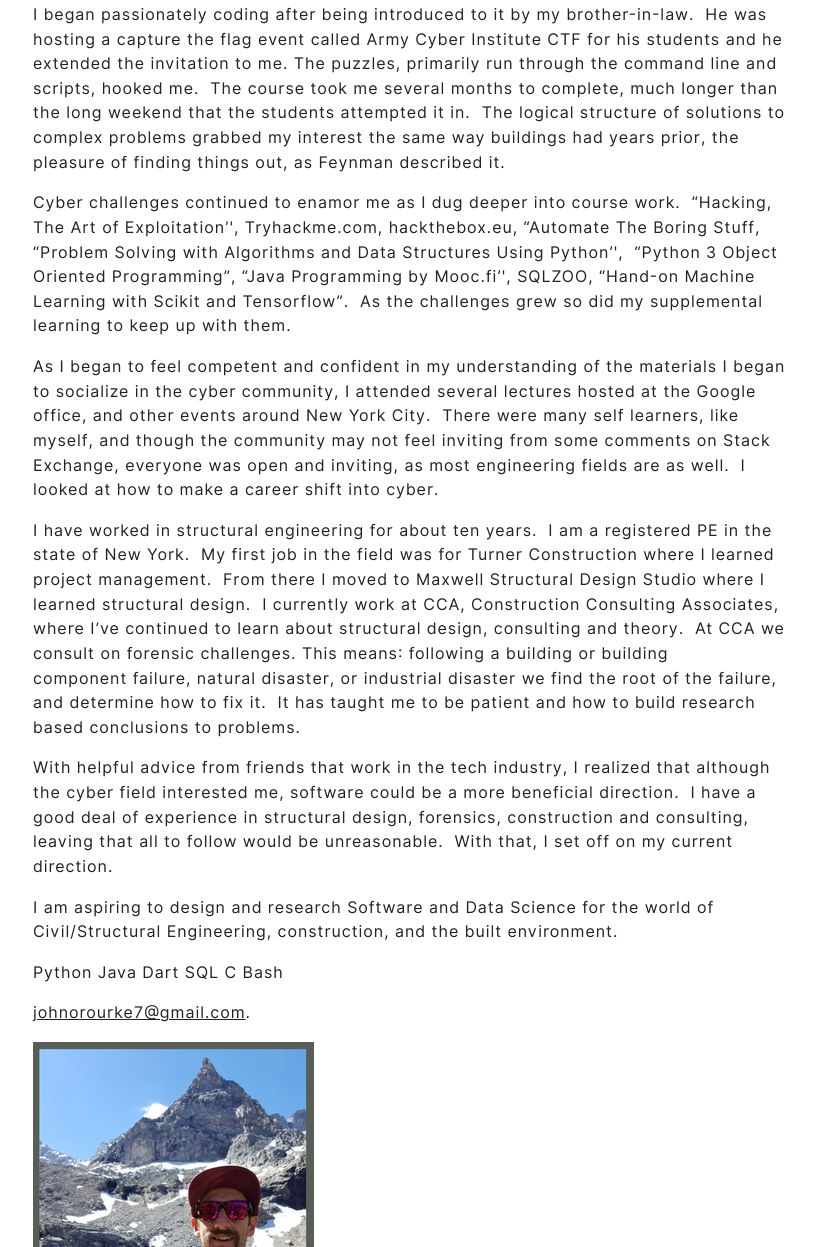
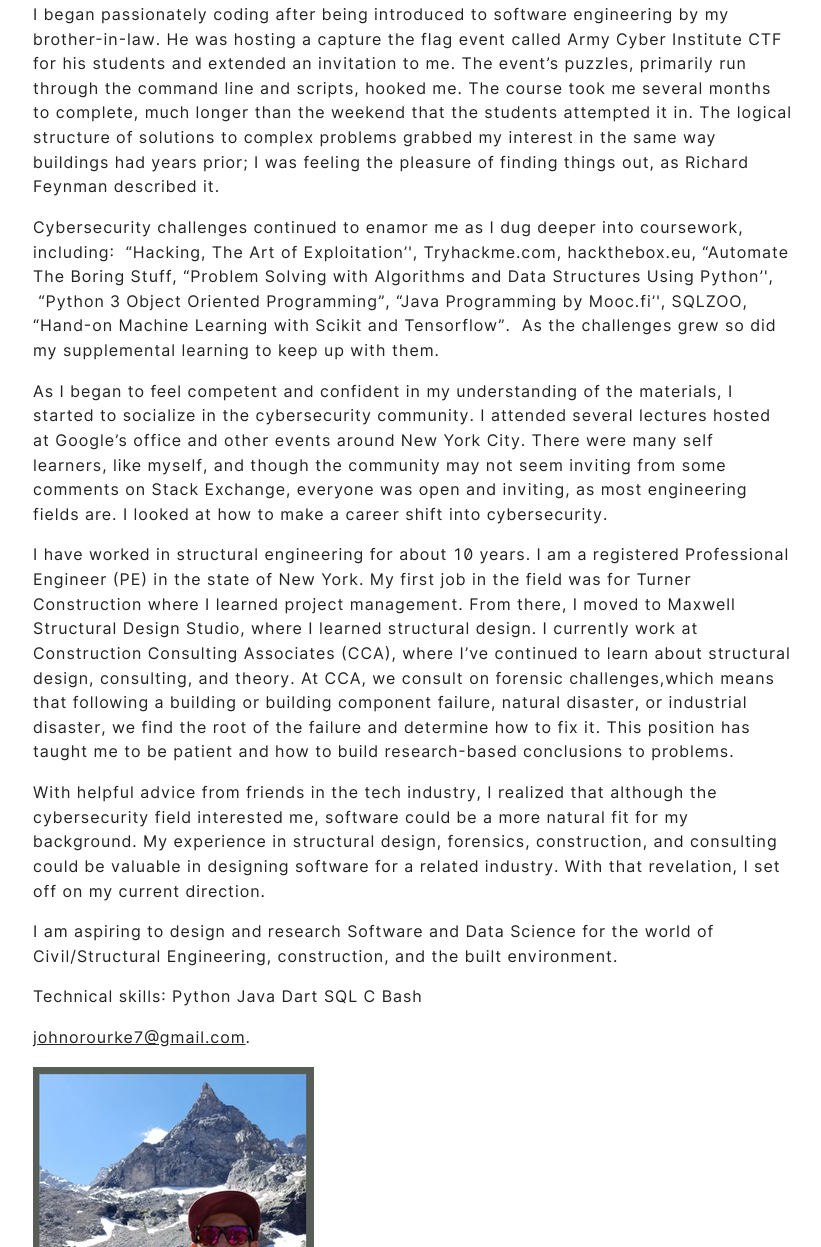
Before and after one commit to TacticalPants/TacticalPants.github.io, a plain HTML site: page about/index.html in a window 1280 px wide. Shown: the part 260-1507 px from the top of the page, without its empty margins (227-1048 px from the left). Drawn offline with nearby package versions, Linux system fonts and the light colour scheme.

Commit message:
Update index.html

```diff
--- a/about/index.html
+++ b/about/index.html
@@ -6,7 +6,7 @@
 <meta name="viewport" content="width=device-width, initial-scale=1, shrink-to-fit=no">
 <meta name="author" content="map[name:John O&#39;Rourke]">
 <meta name="description" content="Software Developer and a Structural Engineer.
-I began passionately coding after being introduced to it by my brother-in-law. He was hosting a capture the flag event called Armyctf for his students and he extended the invitation my way. The puzzles, primarily run through the command line and scripts hooked me. The course took me several months to complete, much longer than the long weekend that the students attempted to complete it in." />
+I began passionately coding after being introduced to software engineering by my brother-in-law. He was hosting a capture the flag event called Army Cyber Institute CTF for his students and extended an invitation to me. The event’s puzzles, primarily run through the command line and scripts, hooked me. The course took me several months to complete, much longer than the weekend that the students attempted it in. " />
 <meta name="keywords" content="" />
 <meta name="robots" content="noodp" />
 <meta name="theme-color" content="" />
@@ -44,7 +44,7 @@ I began passionately coding after being introduced to it by my brother-in-law. H
 
 <meta itemprop="name" content="About">
 <meta itemprop="description" content="Software Developer and Structural Engineer.
-I began passionately coding after being introduced to it by my brother-in-law. He was hosting a capture the flag event called Armyctf for his students and he extended the invitation my way. The puzzles, primarily run through the command line and scripts hooked me. The course took me several months to complete, much longer than the long weekend that the students attempted to complete it in.">
+I began passionately coding after being introduced to software engineering by my brother-in-law. He was hosting a capture the flag event called Army Cyber Institute CTF for his students and extended an invitation to me. The event’s puzzles, primarily run through the command line and scripts, hooked me. The course took me several months to complete, much longer than the weekend that the students attempted it in. ">
 
 <meta itemprop="wordCount" content="445">
 <meta itemprop="image" content="https://TacticalPants.github.io"/>
@@ -57,14 +57,14 @@ I began passionately coding after being introduced to it by my brother-in-law. H
 
 <meta name="twitter:title" content="About"/>
 <meta name="twitter:description" content="Software Developer and Structural Engineer.
-I began passionately coding after being introduced to it by my brother-in-law. He was hosting a capture the flag event called Armyctf for his students and he extended the invitation my way. The puzzles, primarily run through the command line and scripts hooked me. The course took me several months to complete, much longer than the long weekend that the students attempted to complete it in."/>
+I began passionately coding after being introduced to software engineering by my brother-in-law. He was hosting a capture the flag event called Army Cyber Institute CTF for his students and extended an invitation to me. The event’s puzzles, primarily run through the command line and scripts, hooked me. The course took me several months to complete, much longer than the weekend that the students attempted it in. "/>
 
 
 
 
     <meta property="og:title" content="About" />
 <meta property="og:description" content="Software Developer and Structural Engineer.
-I began passionately coding after being introduced to it by my brother-in-law. He was hosting a capture the flag event called Armyctf for his students and he extended the invitation my way. The puzzles, primarily run through the command line and scripts hooked me. The course took me several months to complete, much longer than the long weekend that the students attempted to complete it in." />
+I began passionately coding after being introduced to software engineering by my brother-in-law. He was hosting a capture the flag event called Army Cyber Institute CTF for his students and extended an invitation to me. The event’s puzzles, primarily run through the command line and scripts, hooked me. The course took me several months to complete, much longer than the weekend that the students attempted it in. " />
 <meta property="og:type" content="article" />
 <meta property="og:url" content="https://TacticalPants.github.io/about/" />
 <meta property="og:image" content="https://TacticalPants.github.io"/>
@@ -143,13 +143,13 @@ I began passionately coding after being introduced to it by my brother-in-law. H
 
             <div class="post-content">
                 <p>Software Developer and Structural Engineer.</p>
-<p>I began passionately coding after being introduced to it by my brother-in-law.  He was hosting a capture the flag event called Army Cyber Institute CTF for his students and he extended the invitation to me. The puzzles, primarily run through the command line and scripts, hooked me.  The course took me several months to complete, much longer than the long weekend that the students attempted it in.  The logical structure of solutions to complex problems grabbed my interest the same way buildings had years prior, the pleasure of finding things out, as Feynman described it.</p>
-<p>Cyber challenges continued to enamor me as I dug deeper into course work.  &ldquo;Hacking, The Art of Exploitation&rsquo;', Tryhackme.com, hackthebox.eu, &ldquo;Automate The Boring Stuff, &ldquo;Problem Solving with Algorithms and Data Structures Using Python&rsquo;',  &ldquo;Python 3 Object Oriented Programming&rdquo;, &ldquo;Java Programming by Mooc.fi&rsquo;', SQLZOO, &ldquo;Hand-on Machine Learning with Scikit and Tensorflow&rdquo;.  As the challenges grew so did my supplemental learning to keep up with them.</p>
-<p>As I began to feel competent and confident in my understanding of the materials I began to socialize in the cyber community, I attended several lectures hosted at the Google office, and other events around New York City.  There were many self learners, like myself, and though the community may not feel inviting from some comments on Stack Exchange, everyone was open and inviting, as most engineering fields are as well.  I looked at how to make a career shift into cyber.</p>
-<p>I have worked in structural engineering for about ten years.  I am a registered PE in the state of New York.  My first job in the field was for Turner Construction where I learned project management.  From there I moved to Maxwell Structural Design Studio where I learned structural design.  I currently work at CCA, Construction Consulting Associates, where I’ve continued to learn about structural design, consulting and theory.  At CCA we consult on forensic challenges. This means: following a building or building component failure, natural disaster, or industrial disaster we find the root of the failure, and determine how to fix it.  It has taught me to be patient and how to build research based conclusions to problems.</p>
-<p>With helpful advice from friends that work in the tech industry, I realized that although the cyber field interested me, software could be a more beneficial direction.  I have a good deal of experience in structural design, forensics, construction and consulting, leaving that all to follow would be unreasonable.  With that, I set off on my current direction.</p>
+<p>I began passionately coding after being introduced to software engineering by my brother-in-law. He was hosting a capture the flag event called Army Cyber Institute CTF for his students and extended an invitation to me. The event’s puzzles, primarily run through the command line and scripts, hooked me. The course took me several months to complete, much longer than the weekend that the students attempted it in. The logical structure of solutions to complex problems grabbed my interest in the same way buildings had years prior; I was feeling the pleasure of finding things out, as Richard Feynman described it.</p>
+<p>Cybersecurity challenges continued to enamor me as I dug deeper into coursework, including:  &ldquo;Hacking, The Art of Exploitation&rsquo;', Tryhackme.com, hackthebox.eu, &ldquo;Automate The Boring Stuff, &ldquo;Problem Solving with Algorithms and Data Structures Using Python&rsquo;',  &ldquo;Python 3 Object Oriented Programming&rdquo;, &ldquo;Java Programming by Mooc.fi&rsquo;', SQLZOO, &ldquo;Hand-on Machine Learning with Scikit and Tensorflow&rdquo;.  As the challenges grew so did my supplemental learning to keep up with them.</p>
+<p>As I began to feel competent and confident in my understanding of the materials, I started to socialize in the cybersecurity community. I attended several lectures hosted at Google’s office and other events around New York City. There were many self learners, like myself, and though the community may not seem inviting from some comments on Stack Exchange, everyone was open and inviting, as most engineering fields are. I looked at how to make a career shift into cybersecurity.</p>
+<p>I have worked in structural engineering for about 10 years. I am a registered Professional Engineer (PE) in the state of New York. My first job in the field was for Turner Construction where I learned project management. From there, I moved to Maxwell Structural Design Studio, where I learned structural design. I currently work at  Construction Consulting Associates (CCA), where I’ve continued to learn about structural design, consulting, and theory. At CCA, we consult on forensic challenges,which means that following a building or building component failure, natural disaster, or industrial disaster, we find the root of the failure and determine how to fix it. This position has taught me to be patient and how to build research-based conclusions to problems.</p>
+<p>With helpful advice from friends in the tech industry, I realized that although the cybersecurity field interested me, software could be a more natural fit for my background. My experience in structural design, forensics, construction, and consulting could be valuable in designing software for a related industry. With that revelation, I set off on my current direction.</p>
 <p>I am aspiring to design and research Software and Data Science for the world of Civil/Structural Engineering, construction, and the built environment.</p>
-<p>Python  Java  Dart   SQL   C    Bash</p>
+<p>Technical skills: Python  Java  Dart   SQL   C    Bash</p>
 <p><a href="mailto:johnorourke7@gmail.com">johnorourke7@gmail.com</a>.</p>
 <p><img src="https://TacticalPants.github.io/profile.png" alt="image alt text"></p>
 
```
